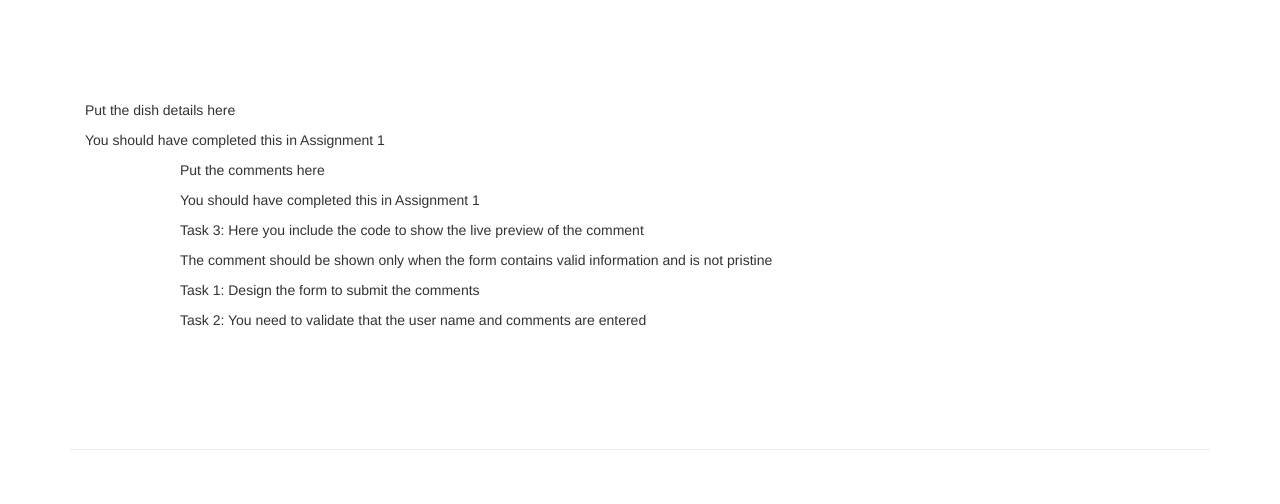
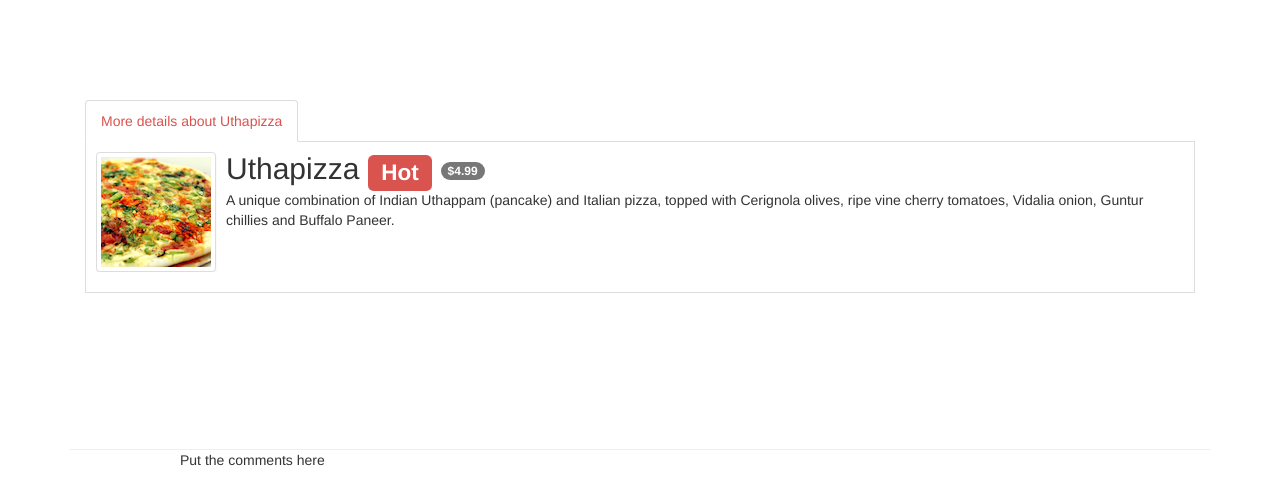
Before and after one commit to mkruneva/coursera-angular-hk, a website: page confusion/app/dishdetail.html in a window 1280 px wide. Drawn offline with Linux system fonts and the light colour scheme.

Commit message:
new page dish details working for the first menu item

```diff
--- a/confusion/app/dishdetail.html
+++ b/confusion/app/dishdetail.html
@@ -16,7 +16,6 @@
     <link href="styles/bootstrap-social.css" rel="stylesheet">
     <link href="styles/mystyles.css" rel="stylesheet">
     <!-- endbuild -->
-
     <!-- HTML5 shim and Respond.js for IE8 support of HTML5 elements and media queries -->
     <!-- WARNING: Respond.js doesn't work if you view the page via file:// -->
     <!--[if lt IE 9]>
@@ -26,18 +25,41 @@
 </head>
 
 <body>
-
     <div class="container">
-        <div class="row row-content">
+        <div class="row row-content" ng-controller="menuController as menuCtrl">
             <div class="col-xs-12">
-                <p>Put the dish details here</p>
-                <p>You should have completed this in Assignment 1</p>
+                <!-- tabs  -->
+                <ul class="nav nav-tabs" role="tablist">
+                    <li class="active" role="presentation">
+                        <a area-controls="all menu" role="tab">More details about {{menuCtrl.dish.name}}</a>
+                    </li>
+                </ul>
+                <div class="tab-content">
+                    <ul class="media-list tab-pane fade in active">
+                        <li class="media">
+                            <div class="media-left media-top">
+                                <a href="menu.html" data-toggle="tooltip" title="back to Menu">
+                        <img class="media-object img-thumbnail"
+                         ng-src={{menuCtrl.dish.image}} alt="Uthappizza">
+                        </a>
+                            </div>
+                            <div class="media-body">
+                                <h2 class="media-heading">{{menuCtrl.dish.name}}
+                         <span class="label label-danger">{{menuCtrl.dish.label}}</span>
+                         <span class="badge">{{menuCtrl.dish.price | currency}}</span
+                           ></h2>
+                                <p>{{menuCtrl.dish.description}}</p>
+                            </div>
+                        </li>
+                    </ul>
+                </div>
+            </div>
         </div>
         <div class="col-xs-9 col-xs-offset-1">
             <p>Put the comments here</p>
-                <p>You should have completed this in Assignment 1</p>
         </div>
-            <div class="col-xs-9 col-xs-offset-1" ng-controller="DishCommentController">
+        <!-- tasks for assignement 2  -->
+        <!-- <div class="col-xs-9 col-xs-offset-1" ng-controller="DishCommentController">
                     <ul class="list-unstyled">
                         <p>Task 3: Here you include the code to show the live preview of the comment</p>
                         <p>The comment should be shown only when the form contains valid
@@ -48,15 +70,64 @@
                     <p>Task 1: Design the form to submit the comments</p>
                     <p>Task 2: You need to validate that the user name and comments are entered</p>
                 </form>
+            </div> -->
     </div>
     </div>
-    </div>
-
     <!-- build:js scripts/main.js -->
     <script src="../bower_components/angular/angular.min.js"></script>
-    <script src="scripts/app.js"></script>
+    <!-- <script src="scripts/app.js"></script> -->
     <!-- endbuild -->
+    <script>
+    var app = angular.module('confusionApp', []);
+    app.controller('menuController', function() {
 
+        var dish = {
+            name: 'Uthapizza',
+            image: 'images/uthapizza.png',
+            category: 'mains',
+            label: 'Hot',
+            price: '4.99',
+            description: 'A unique combination of Indian Uthappam (pancake) and Italian pizza, topped with Cerignola olives, ripe vine cherry tomatoes, Vidalia onion, Guntur chillies and Buffalo Paneer.',
+            comments: [{
+                    rating: 5,
+                    comment: 'Wonderful pizza',
+                    author: 'me myself and I',
+                    date: '2017-05-01'
+                },
+                {
+                    rating: 2,
+                    comment: 'Awful pizza',
+                    author: 'you yourself and You',
+                    date: '2017-07-01'
+                },
+                {
+                    rating: 3,
+                    comment: 'Alright pizza',
+                    author: 'Brumm',
+                    date: '2017-03-01'
+                },
+                {
+                    rating: 1,
+                    comment: 'No way',
+                    author: 'Slon',
+                    date: '2017-03-20'
+                },
+                {
+                    rating: 4,
+                    comment: 'Not bad at all',
+                    author: 'Him',
+                    date: '2017-09-20'
+                }
+            ]
+        }
+
+        this.dish = dish;
+    });
+
+    // app.controller('testController', ['$scope', function($scope) {
+    //     $scope.text = 'Our Menu';
+    // }]);
+    </script>
 </body>
 
 </html>
```
Also changed, not shown: confusion/app/menu.html (+1 -1 lines). Lines whose indentation alone changed are shown as unchanged.
